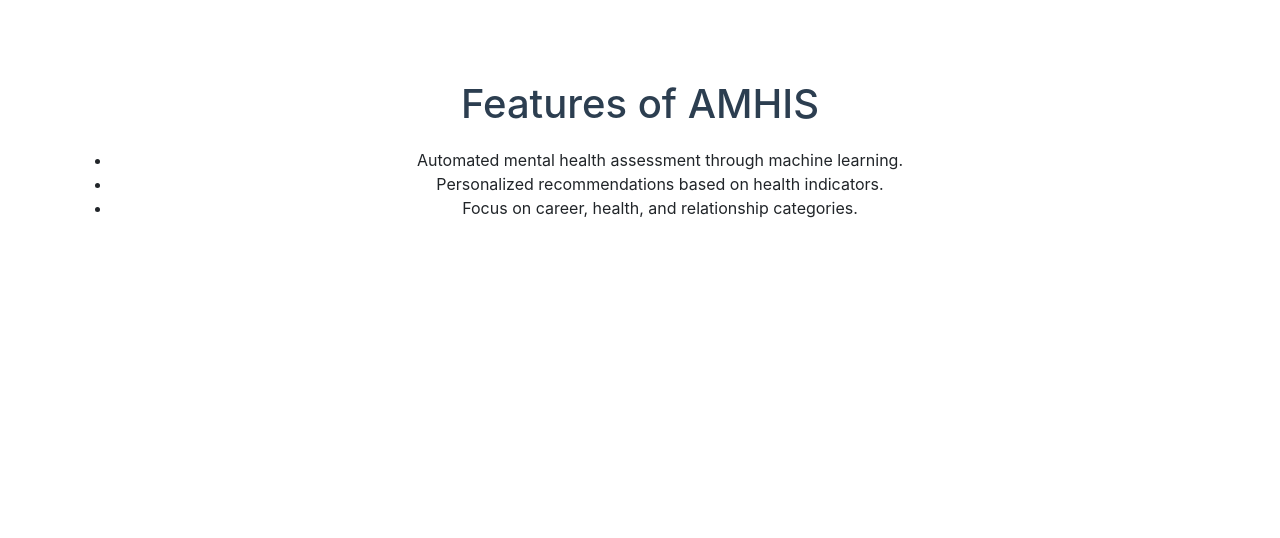
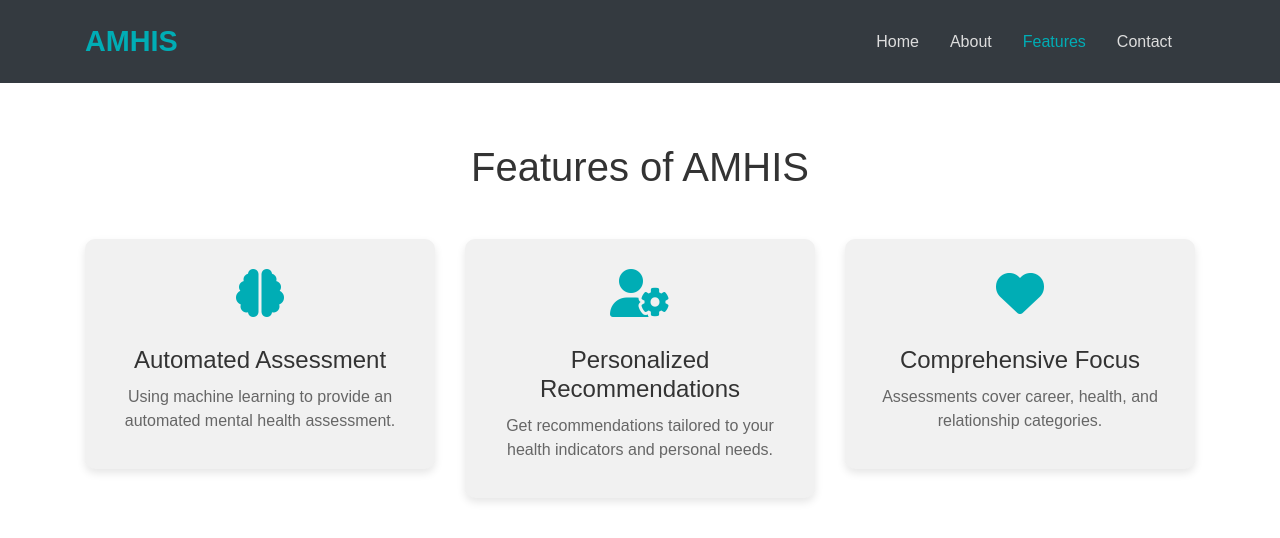
Before and after one commit to KavyaDevisetty/KavyaDevisetty.github.io, a plain HTML site: page features.html in a window 1280 px wide. Drawn offline with nearby package versions, Linux system fonts and the light colour scheme; files that its build step writes are made by us from their sources.

Commit message:
Update features.html

```diff
--- a/features.html
+++ b/features.html
@@ -5,20 +5,56 @@
     <meta name="viewport" content="width=device-width, initial-scale=1.0">
     <title>Features - AMHIS</title>
     <link rel="stylesheet" href="https://stackpath.bootstrapcdn.com/bootstrap/4.5.2/css/bootstrap.min.css">
-    <link rel="stylesheet" href="css/style.css">
+    <script src="https://kit.fontawesome.com/a076d05399.js"></script>
 </head>
-<body>
+<body style="font-family: Arial, sans-serif; background-color: #f8f9fa; color: #333;">
+
     <!-- Navbar -->
-    <!-- Add navbar code as above -->
+    <nav class="navbar navbar-expand-lg navbar-dark bg-dark" style="padding: 15px;">
+        <div class="container">
+            <a class="navbar-brand" href="#" style="font-size: 1.8em; font-weight: bold; color: #00adb5;">AMHIS</a>
+            <button class="navbar-toggler" type="button" data-toggle="collapse" data-target="#navbarNav" aria-controls="navbarNav" aria-expanded="false" aria-label="Toggle navigation">
+                <span class="navbar-toggler-icon"></span>
+            </button>
+            <div class="collapse navbar-collapse" id="navbarNav">
+                <ul class="navbar-nav ml-auto">
+                    <li class="nav-item"><a class="nav-link" href="#" style="color: #ddd; margin-right: 15px;">Home</a></li>
+                    <li class="nav-item"><a class="nav-link" href="#" style="color: #ddd; margin-right: 15px;">About</a></li>
+                    <li class="nav-item"><a class="nav-link active" href="#" style="color: #00adb5; margin-right: 15px;">Features</a></li>
+                    <li class="nav-item"><a class="nav-link" href="#" style="color: #ddd; margin-right: 15px;">Contact</a></li>
+                </ul>
+            </div>
+        </div>
+    </nav>
 
     <!-- Features Section -->
-    <div class="container mt-5">
-        <h2>Features of AMHIS</h2>
-        <ul>
-            <li>Automated mental health assessment through machine learning.</li>
-            <li>Personalized recommendations based on health indicators.</li>
-            <li>Focus on career, health, and relationship categories.</li>
-        </ul>
+    <div style="background-color: #ffffff; padding: 60px 0;">
+        <div class="container">
+            <h2 class="text-center mb-5" style="font-size: 2.5em; color: #333;">Features of AMHIS</h2>
+            <div class="row">
+                <div class="col-md-4">
+                    <div style="background: #f1f1f1; padding: 20px; border-radius: 10px; text-align: center; box-shadow: 0 4px 8px rgba(0, 0, 0, 0.1); margin-bottom: 20px;">
+                        <div style="font-size: 3em; color: #00adb5; margin-bottom: 15px;"><i class="fas fa-brain"></i></div>
+                        <h4 style="font-size: 1.5em; color: #333; margin-bottom: 10px;">Automated Assessment</h4>
+                        <p style="color: #666;">Using machine learning to provide an automated mental health assessment.</p>
+                    </div>
+                </div>
+                <div class="col-md-4">
+                    <div style="background: #f1f1f1; padding: 20px; border-radius: 10px; text-align: center; box-shadow: 0 4px 8px rgba(0, 0, 0, 0.1); margin-bottom: 20px;">
+                        <div style="font-size: 3em; color: #00adb5; margin-bottom: 15px;"><i class="fas fa-user-cog"></i></div>
+                        <h4 style="font-size: 1.5em; color: #333; margin-bottom: 10px;">Personalized Recommendations</h4>
+                        <p style="color: #666;">Get recommendations tailored to your health indicators and personal needs.</p>
+                    </div>
+                </div>
+                <div class="col-md-4">
+                    <div style="background: #f1f1f1; padding: 20px; border-radius: 10px; text-align: center; box-shadow: 0 4px 8px rgba(0, 0, 0, 0.1); margin-bottom: 20px;">
+                        <div style="font-size: 3em; color: #00adb5; margin-bottom: 15px;"><i class="fas fa-heart"></i></div>
+                        <h4 style="font-size: 1.5em; color: #333; margin-bottom: 10px;">Comprehensive Focus</h4>
+                        <p style="color: #666;">Assessments cover career, health, and relationship categories.</p>
+                    </div>
+                </div>
+            </div>
+        </div>
     </div>
 
     <script src="https://code.jquery.com/jquery-3.5.1.min.js"></script>
```
